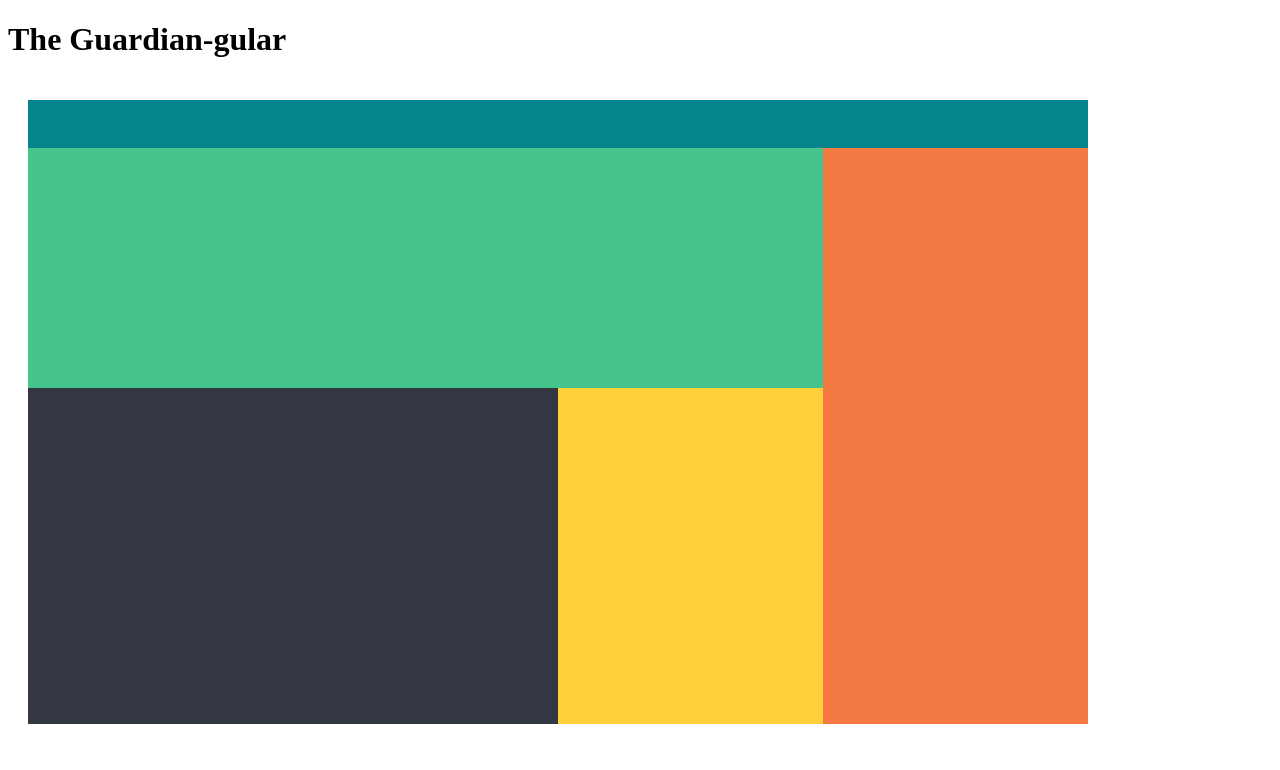
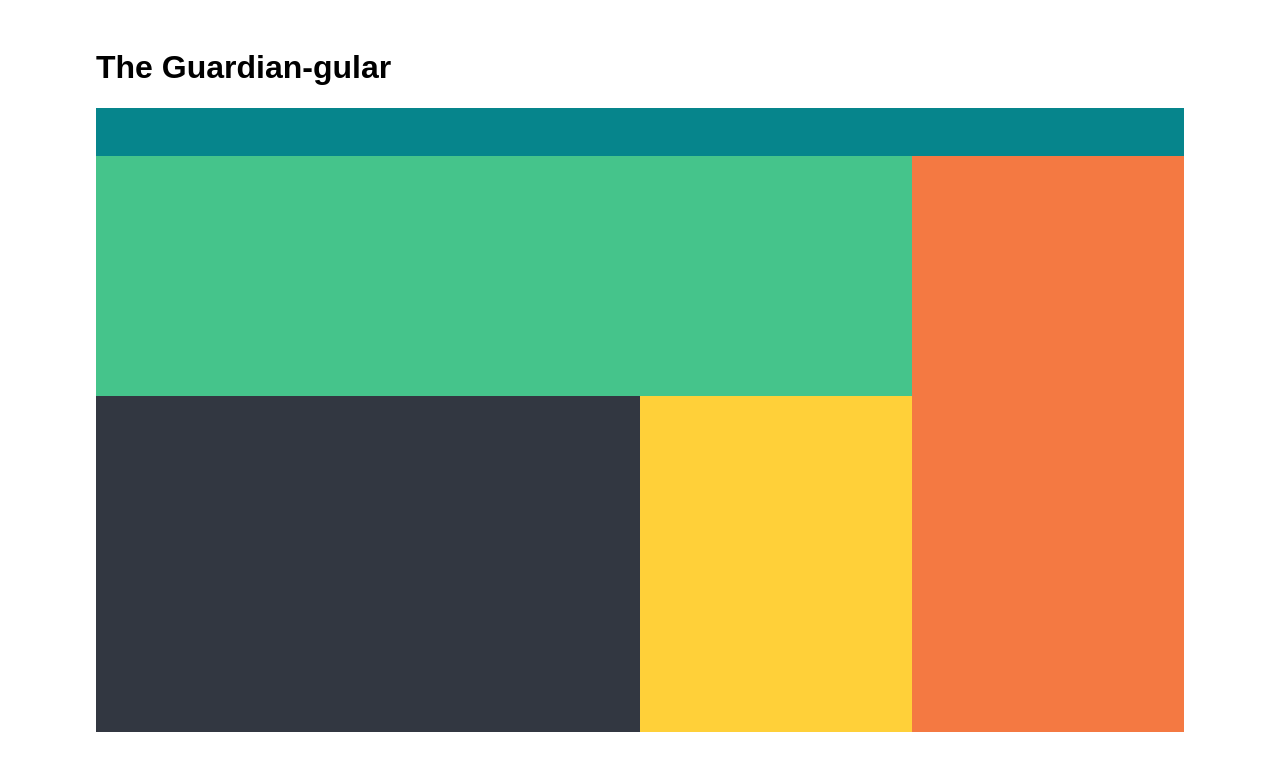
Before and after one commit to gearjosh/guardian-clone, an Angular app: page / in a window 1280 px wide. Shown: the top 770 px of the page. Built offline with nearby package versions, Linux system fonts and the light colour scheme.

Commit message:
style grid

```diff
--- a/src/app/headlines/headlines.component.html
+++ b/src/app/headlines/headlines.component.html
@@ -3,15 +3,29 @@
 
   </div>
   <div class="top-story-area">
+    <div class="big-story">
 
+    </div>
+    <div class="related-story">
+
+    </div>
   </div>
   <div class="second-story-area">
+    <div class="big-story">
 
+    </div>
+    <div class="related-story">
+
+    </div>
   </div>
   <div class="middle-column-area">
+    <div class="story">
 
+    </div>
   </div>
   <div class="right-column-area">
+    <div class="story">
 
+    </div>
   </div>
 </div>
--- a/src/app/headlines/headlines.component.scss
+++ b/src/app/headlines/headlines.component.scss
@@ -2,7 +2,6 @@
 
 .headline-grid-container {
   display: grid;
-  padding: 1.25rem;
   height: auto;
   grid-template-rows: minmax(3rem, 1fr) minmax(15rem, 5fr) minmax(21rem, 7fr);
   // grid-template-rows: 1fr 5fr 7fr;
--- a/src/styles.scss
+++ b/src/styles.scss
@@ -3,8 +3,11 @@
 
 html {
   font-size: 16px;
+  font-family: sans-serif;
 }
 
 .container {
-  max-width: 1100px;
+  margin: 0 auto;
+  max-width: 68rem;
+  padding: 1.25rem;
 }
```
